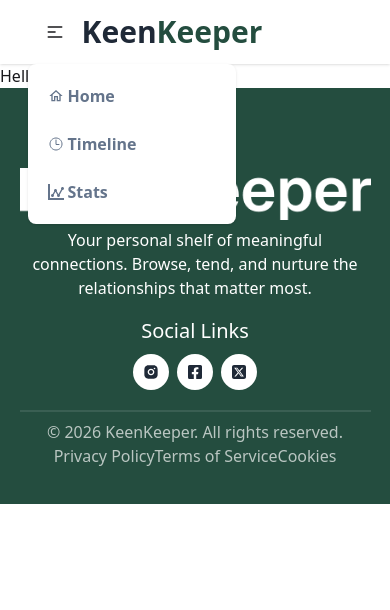
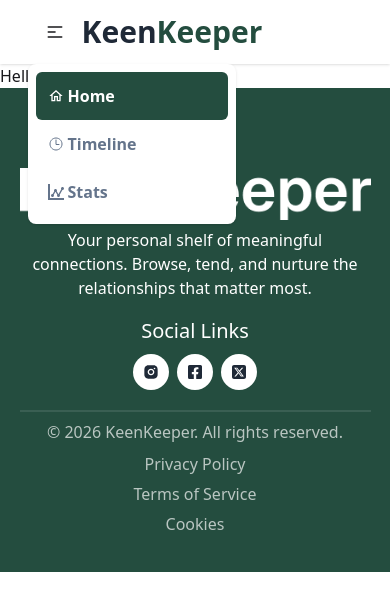
Before and after one commit to jumana-rahman/A07-Keen-Keeper, a Next.js app: page / in a window 390 px wide. Both pictures are taken after a click on the button 54 px from the left and 32 px from the top of the page. Shown: the top 610 px of the page. Built offline with nearby package versions, Linux system fonts and the light colour scheme.

Commit message:
responsive fixed

```diff
--- a/src/components/shared/Footer.jsx
+++ b/src/components/shared/Footer.jsx
@@ -40,7 +40,7 @@ const Footer = () => {
 
     return (
         <div className='pt-20 pb-7 bg-[#244D3F]'>
-            <div className='w-[90%] mx-auto text-center text-white'>
+            <div className='max-w-[90%] mx-auto text-center text-white'>
                 <div className='flex justify-center'>
                     <Image src={FooterLogo} alt='Logo' />
                 </div>
@@ -66,7 +66,7 @@ const Footer = () => {
                 <div className='text-[16px] text-[rgba(250,250,250,0.7)] block mb-2 md:flex md:mb-0 justify-between items-center'>
                     <p>© 2026 KeenKeeper. All rights reserved.</p>
 
-                    <ul className='block mb-2 md:mb-0 md:flex items-center gap-3'>
+                    <ul className='flex flex-col md:flex-row gap-1.5 md:gap-3 mt-2 md:mt-0 items-center '>
                         {
                             terms.map((term, index) => (
                                 <Link key={index} href={term.path}>
--- a/src/components/shared/Navbar.jsx
+++ b/src/components/shared/Navbar.jsx
@@ -28,7 +28,7 @@ const Navbar = () => {
 
     return (
         <div className="bg-base-100 shadow-sm">
-            <div className="navbar w-[90%] mx-auto">
+            <div className="navbar max-w-[90%] mx-auto">
                 <div className="navbar-start">
                     <div className="dropdown">
                         <div tabIndex={0} role="button" className="btn btn-ghost lg:hidden">
@@ -40,8 +40,18 @@ const Navbar = () => {
 
                             {
                             navItems.map((item, index) => (
-                                <Link key={index} href={item.path} className='p-3 rounded-md bg-transparent flex items-center gap-1 text-[#64748b] font-semibold text-[16px] transition-all duration-300 hover:p-3 hover:bg-[#244d3f] hover:text-white'>
-                                    {item.icon}{item.text}
+                                <Link
+                                key={index}
+                                href={item.path}
+                                className={`p-3 rounded-md flex items-center gap-1 font-semibold text-[16px] transition-all duration-300
+                                ${
+                                    pathname === item.path
+                                    ? "bg-[#244d3f] text-white"
+                                    : "text-[#64748b] hover:bg-[#244d3f] hover:text-white"
+                                }`}
+                                >
+                                {item.icon}
+                                {item.text}
                                 </Link>
                             ))
                         }
```
